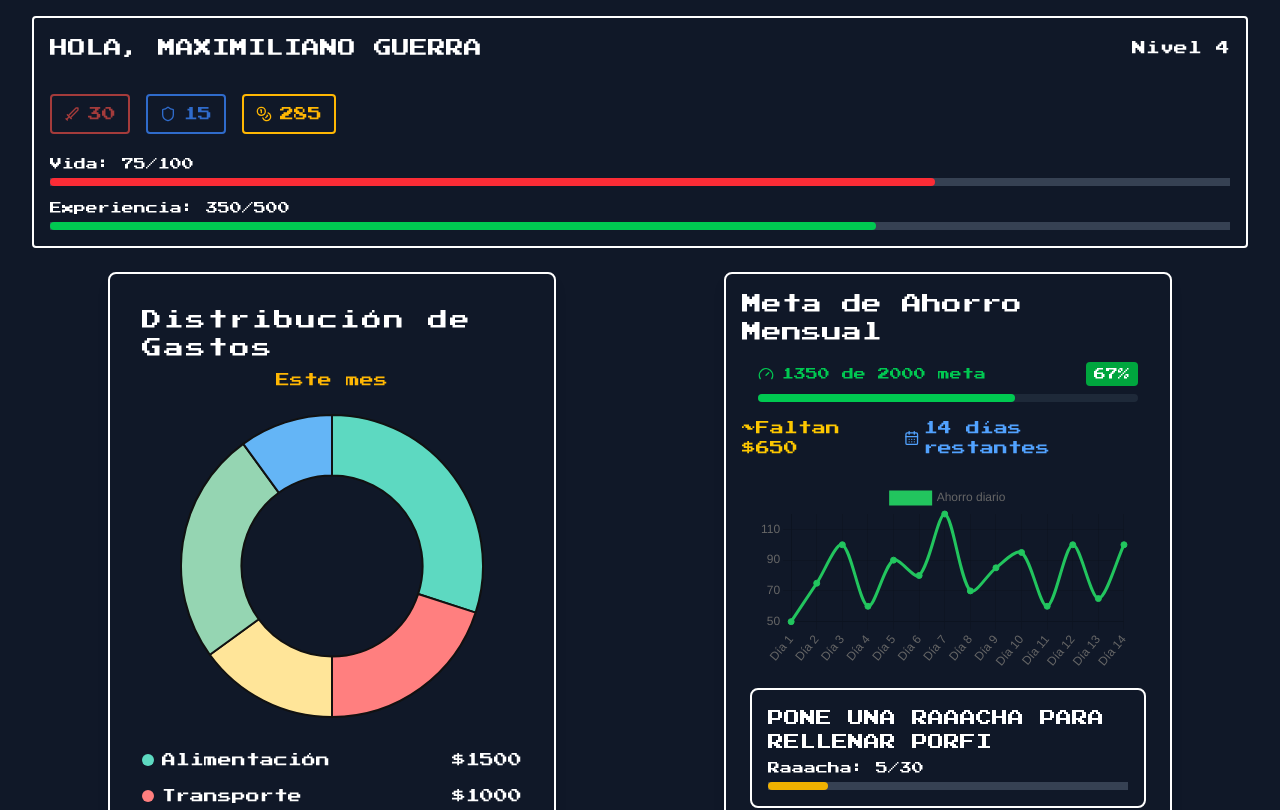
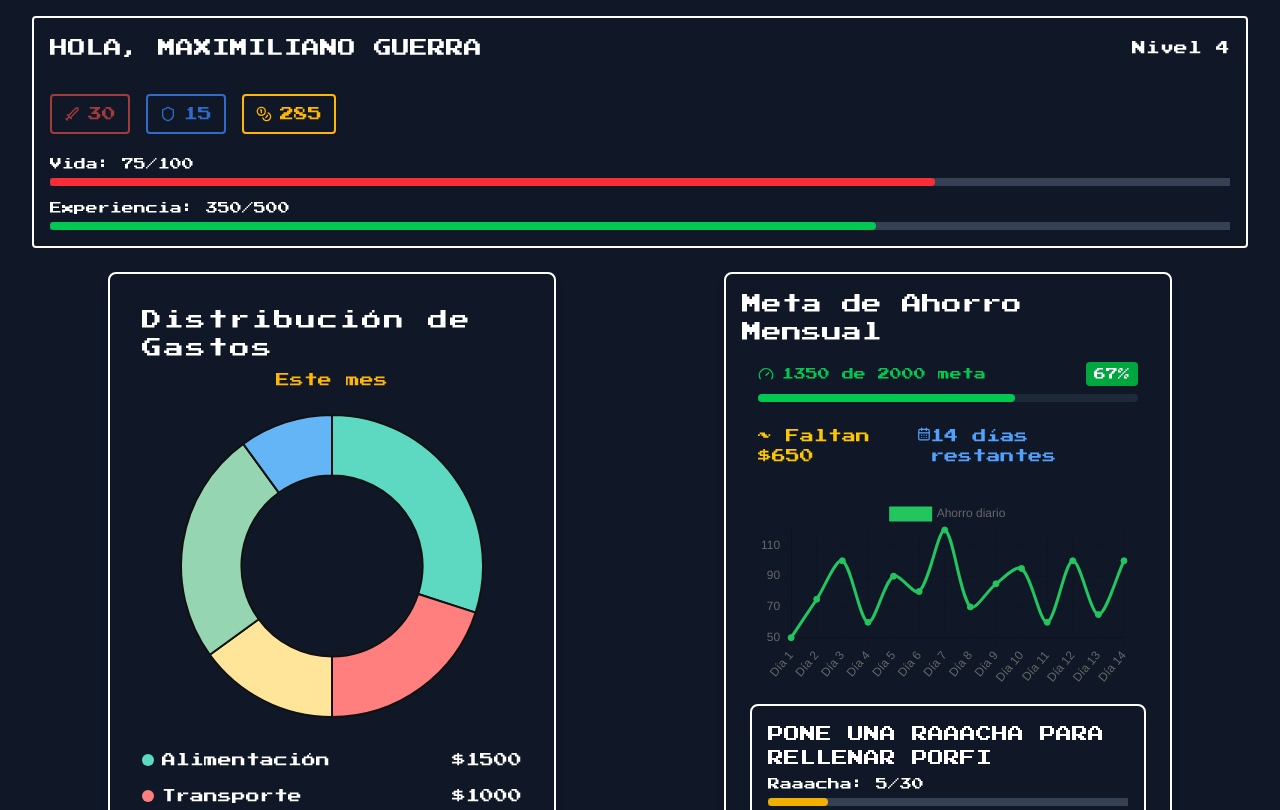
Before and after one commit to KatherineGomez03/app-finanzas, a Next.js app: page / in a window 1280 px wide. Shown: the top 810 px of the page. Built offline with nearby package versions, Linux system fonts and the light colour scheme.

Commit message:
fix styles (SaveContainer)

```diff
--- a/src/components/save/SaveContainer.tsx
+++ b/src/components/save/SaveContainer.tsx
@@ -19,9 +19,9 @@ const SaveContainer: FC<SaveData> = ({ current, goal, remainingDays, dailySaving
         <div className="bg-gray-900 max-w-md p-4 m-2 relative w-full rounded-lg shadow-lg border-2 rounded">
             <h2 className="text-lg md:text-xl mb-2">Meta de Ahorro Mensual</h2>
             <SaveBar current={current} goal={goal} />
-            <div className="mt-2 flex justify-between items-center text-xs lg:text-sm">
-                <span className="text-yellow-400">~Faltan ${remaining}</span>
-                <span className="flex items-center gap-1 text-blue-400">
+            <div className="m-2 p-2 flex justify-around items-center text-sm">
+                <span className="flex text-yellow-400">~ Faltan ${remaining}</span>
+                <span className="flex text-blue-400">
                     <CalendarDays className="w-4 h-4" />
                     {remainingDays} días restantes
                 </span>
```
